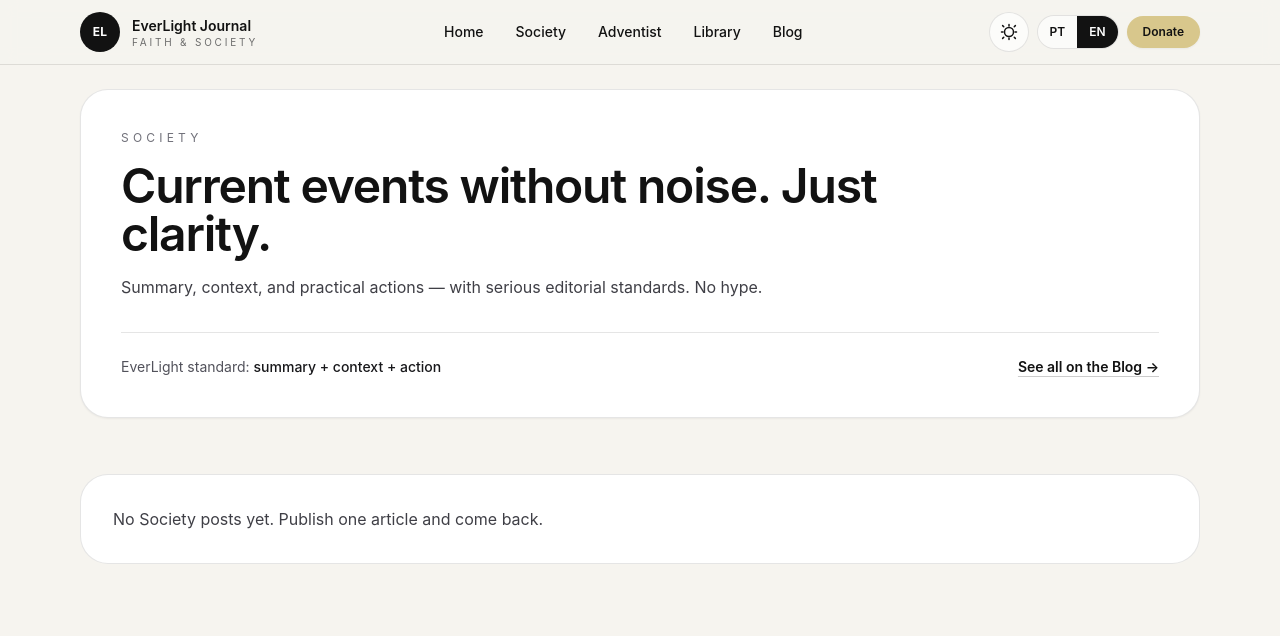
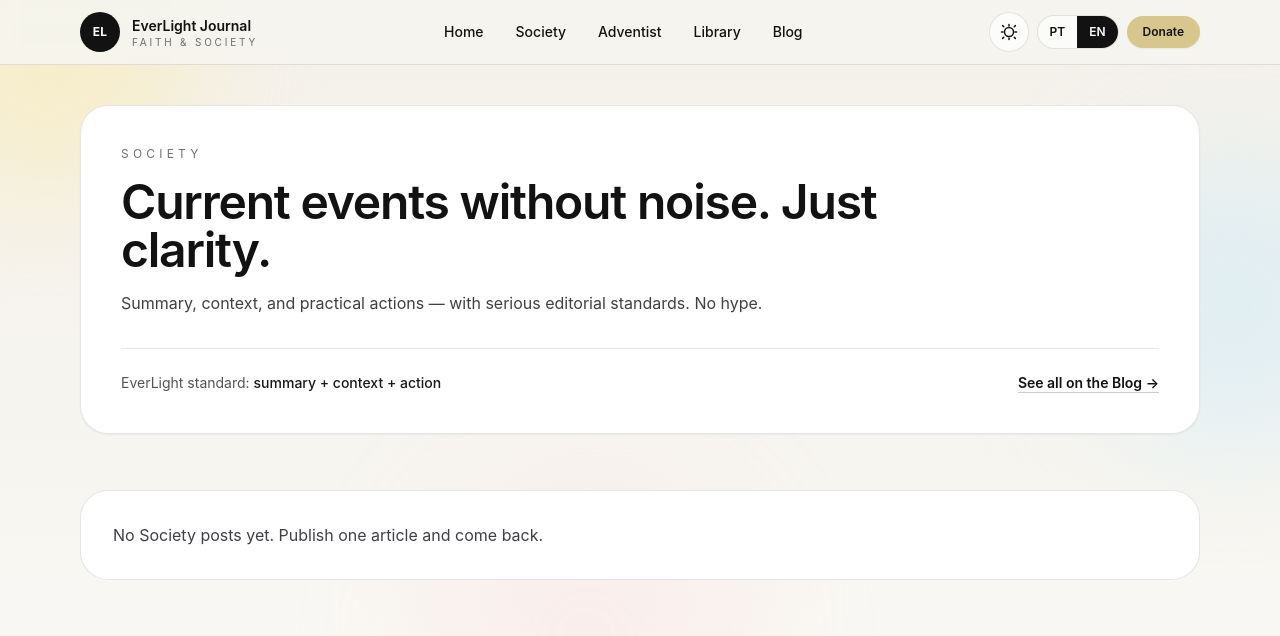
Before and after one commit to eliaslicojicacoma-spec/EverLight-Journal, a Next.js app: page /en/society in a window 1280 px wide. Shown: the top 636 px of the page. Built offline with nearby package versions, Linux system fonts and the light colour scheme.

Commit message:
Update layout.tsx

```diff
--- a/src/app/[locale]/layout.tsx
+++ b/src/app/[locale]/layout.tsx
@@ -11,9 +11,21 @@ export default function LocaleLayout({
   const locale = params?.locale ?? "pt";
 
   return (
-    <>
-      <Header locale={locale} />
-      <main className="mx-auto w-full max-w-6xl px-4 py-6">{children}</main>
-    </>
+    <html lang={locale} suppressHydrationWarning>
+      <body className="min-h-screen bg-gradient-to-b from-[#F4F1EA] via-[#F6F4EF] to-[#FBFAF7] text-[#121212] dark:from-[#0B0B0C] dark:via-[#0E0E10] dark:to-[#111114] dark:text-zinc-100">
+        {/* glow suave (premium) */}
+        <div className="pointer-events-none fixed inset-0 -z-10">
+          <div className="absolute -top-24 -left-24 h-72 w-72 rounded-full bg-amber-200/35 blur-3xl dark:bg-amber-500/10" />
+          <div className="absolute top-40 -right-24 h-72 w-72 rounded-full bg-sky-200/35 blur-3xl dark:bg-sky-500/10" />
+          <div className="absolute bottom-0 left-1/3 h-80 w-80 rounded-full bg-rose-200/20 blur-3xl dark:bg-rose-500/10" />
+        </div>
+
+        <Header locale={locale} />
+
+        <main className="mx-auto w-full max-w-6xl px-4 py-6 sm:py-10">
+          {children}
+        </main>
+      </body>
+    </html>
   );
 }
```
